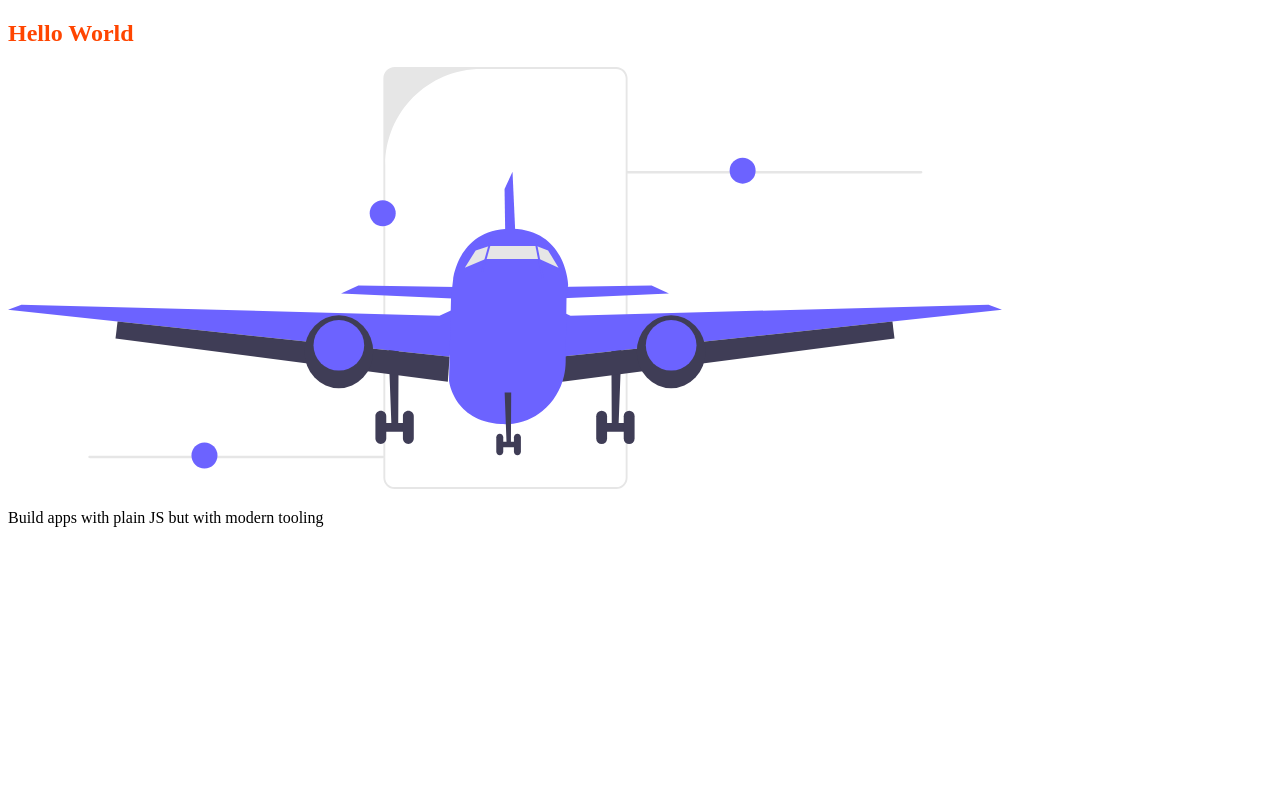
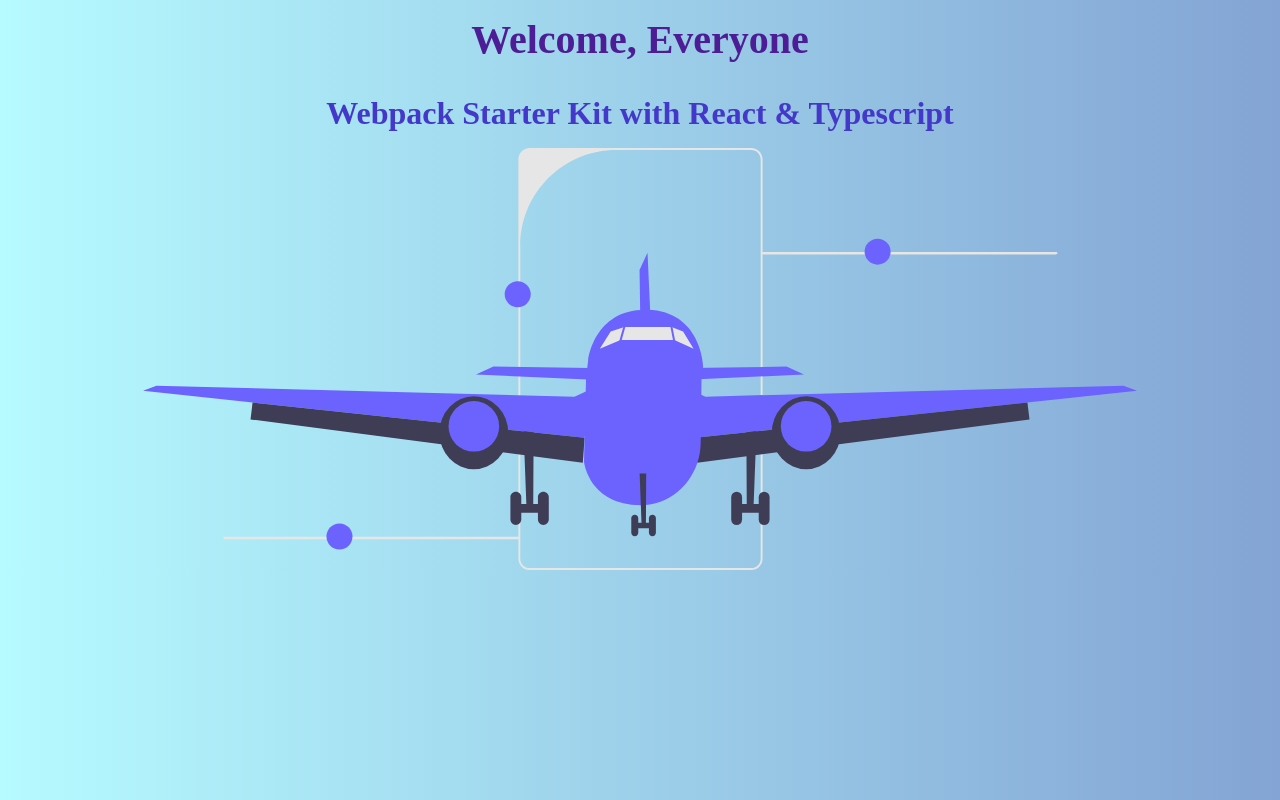
Before and after one commit to Ash-D23/webpack-startter-kit, a React app: page / in a window 1280 px wide. Built offline with nearby package versions, Linux system fonts and the light colour scheme.

Commit message:
refactor: Updated src files

```diff
--- a/src/App.css
+++ b/src/App.css
@@ -1,7 +1,35 @@
-h1 {
-    color: royalblue;
-  }
+*,
+*::before,
+*::after {
+  box-sizing: border-box;
+  margin: 0;
+  padding: 0;
+}
 
-  h2 {
-    color: orangered;
-  }
+body{
+  background: #83a4d4;
+  background: -webkit-linear-gradient(to right, #b6fbff, #83a4d4);
+  background: linear-gradient(to right, #b6fbff, #83a4d4);
+
+}
+
+.heading{
+  font-size: 2.5rem;
+  text-align: center;
+  padding: 1rem;
+  color: #4c1d95
+
+}
+
+.sub-heading{
+  font-size: 2rem;
+  text-align: center;
+  padding: 1rem;
+  color: #4338ca;
+}
+
+.image--container{
+  display: flex;
+  align-items: center;
+  justify-content: center;
+}
--- a/src/App.tsx
+++ b/src/App.tsx
@@ -5,9 +5,11 @@ import Logo from "./logo.svg";
 const App = () => {
 
 	return <>
-        <h2> Hello World </h2>
-        <img src={Logo} />
-        <p> Build apps with plain JS but with modern tooling  </p>
+        <h2 className="heading"> {_.join(["Welcome,", "Everyone"], " ")} </h2>
+        <h2 className="sub-heading">Webpack Starter Kit with React & Typescript</h2>
+        <div className="image--container">
+            <img src={Logo} />
+        </div>
     </>
 };
 
```
